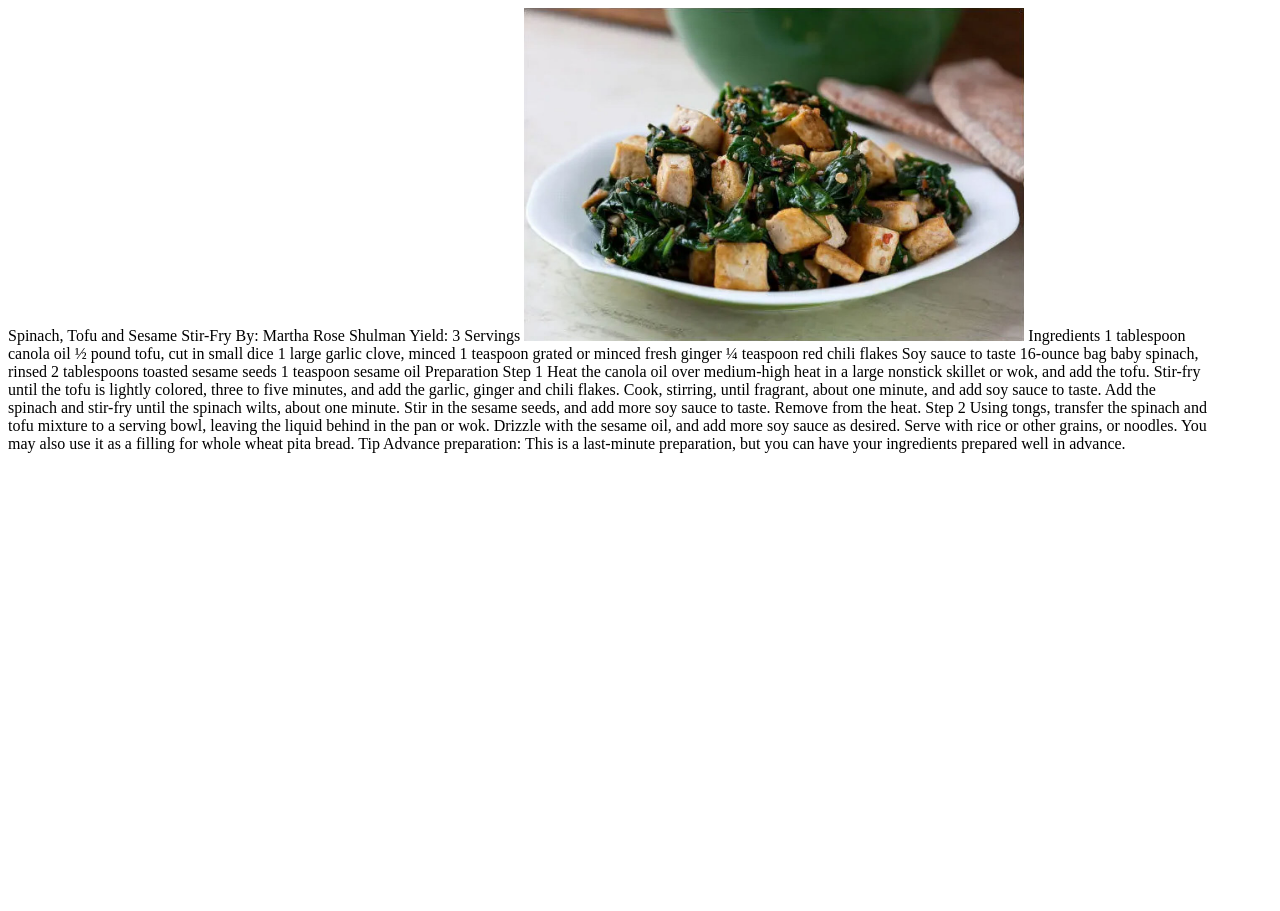
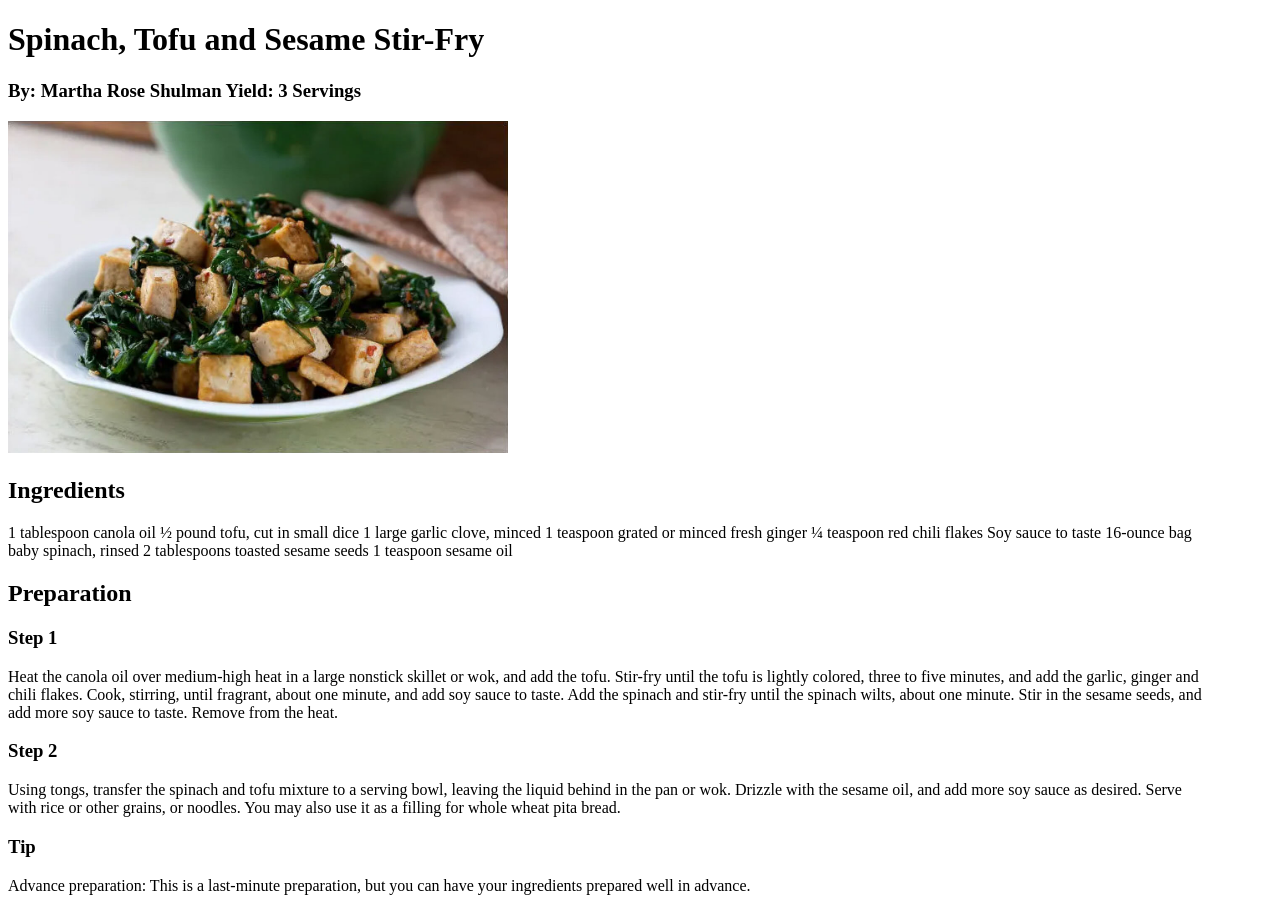
Before and after one commit to YolandaWang-07/Exercise-7, a plain HTML site: page index.html in a window 1280 px wide. Before the commit the page ends 800 px from the top, so only its background shows below. Drawn offline with Linux system fonts and the light colour scheme.

Commit message:
adding h1

```diff
--- a/index.html
+++ b/index.html
@@ -21,15 +21,23 @@
 
 
 
+<h1>
+Spinach, Tofu and Sesame Stir-Fry
+</h1>
 
-Spinach, Tofu and Sesame Stir-Fry
+<h3>
 By: Martha Rose Shulman
 Yield: 3 Servings
+</h3>
+
 
 <img src="recipe-photo-Enhanced-SR.jpg" alt="A tofu recipe" width="500px">
 
+<h2>
 Ingredients
+</h2>
 
+<p>
 1 tablespoon canola oil
 ½ pound tofu, cut in small dice
 1 large garlic clove, minced
@@ -39,17 +47,35 @@ Soy sauce to taste
 16-ounce bag baby spinach, rinsed
 2 tablespoons toasted sesame seeds
 1 teaspoon sesame oil
+</p>
 
+<h2>
 Preparation
+</h2>
 
+<h3>
 Step 1
+</h3>
+
+<p>
 Heat the canola oil over medium-high heat in a large nonstick skillet or wok, and add the tofu. Stir-fry until the tofu is lightly colored, three to five minutes, and add the garlic, ginger and chili flakes. Cook, stirring, until fragrant, about one minute, and add soy sauce to taste. Add the spinach and stir-fry until the spinach wilts, about one minute. Stir in the sesame seeds, and add more soy sauce to taste. Remove from the heat.
+</p>
 
+<h3>
 Step 2
+</h3>
+
+<p>
 Using tongs, transfer the spinach and tofu mixture to a serving bowl, leaving the liquid behind in the pan or wok. Drizzle with the sesame oil, and add more soy sauce as desired. Serve with rice or other grains, or noodles. You may also use it as a filling for whole wheat pita bread.
+</p>
 
+<h3>
 Tip
+</h3>
+
+<p>
 Advance preparation: This is a last-minute preparation, but you can have your ingredients prepared well in advance.
+</p>
        </div>
      </body>
 </html>
```
